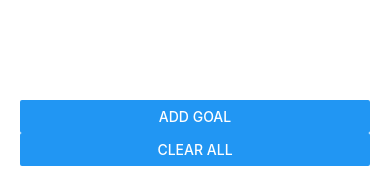
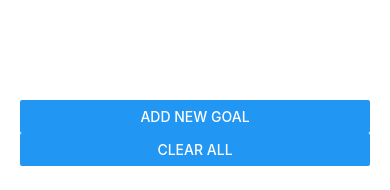
Before and after one commit to ReactNativeC/rn-complete-guide, a React Native app: screen / in a window 390 px wide. Shown: the top 190 px of the page. Built offline with nearby package versions, Linux system fonts and the light colour scheme.

Commit message:
clear  InputText control when Modal is closed

```diff
--- a/App.js
+++ b/App.js
@@ -22,7 +22,7 @@ export default function App() {
 
   return (
     <SafeAreaView style={styles.screen}>
-      <Button title = 'Add Goal' onPress = {() => setIsAddMode(true)} />
+      <Button title = 'Add New Goal' onPress = {() => setIsAddMode(true)} />
       <Button title="Clear All" onPress={clearGoalList} />
 
       <GoalInput
--- a/components/GoalInput.js
+++ b/components/GoalInput.js
@@ -4,7 +4,10 @@ import {View, Modal, Button, TextInput, StyleSheet} from 'react-native';
 const GoalInput = (props) => {
   const [enteredGoal, setEnteredGoal] = useState('');
   const onEnteredGoalTextChanged = (enteredText) => setEnteredGoal(enteredText);
-
+  const onAddPressed = () => {
+    props.addGoal(enteredGoal);
+    setEnteredGoal('');
+  }
   return (
     <Modal
       visible={props.visible}
@@ -17,7 +20,7 @@ const GoalInput = (props) => {
             value = {enteredGoal}
           />
 
-          <Button title="Add" onPress={props.addGoal.bind(this, enteredGoal)} />
+          <Button title="Add" onPress={onAddPressed} />
         </View>
       </Modal>
   );
```
